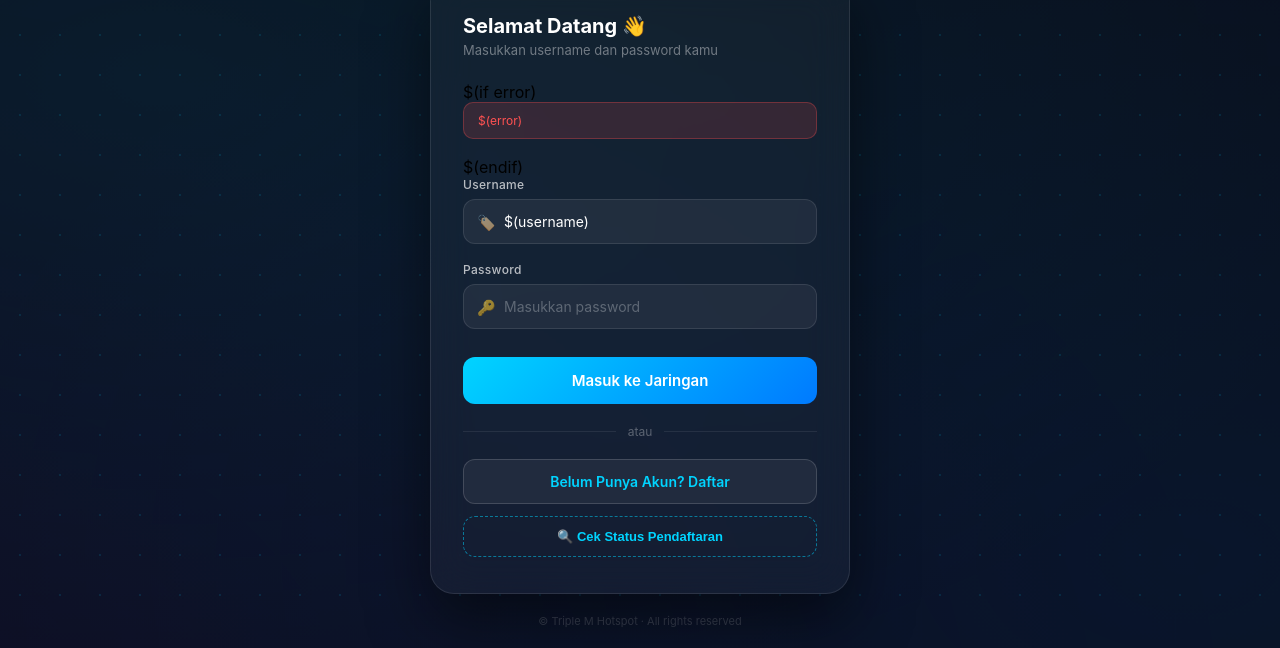
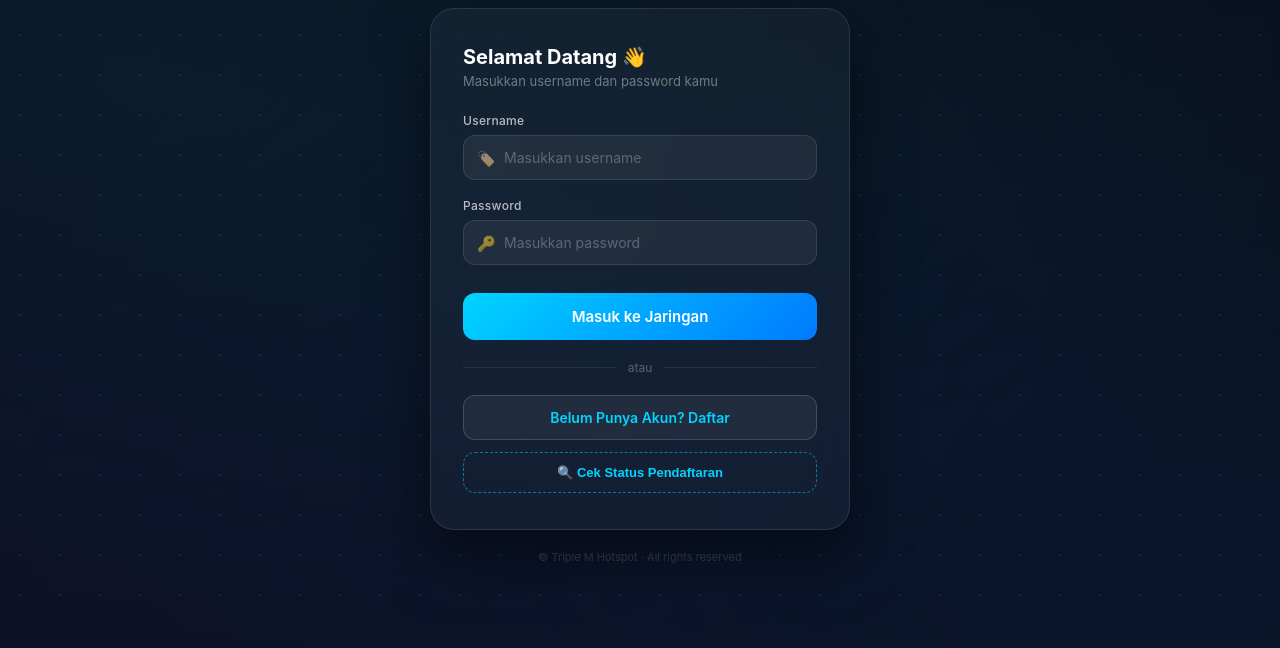
Before and after one commit to morenoM-bit/3m, a website: page public/login.html in a window 1280 px wide. Shown: the part 185-833 px from the top of the page. After the commit the page ends 800 px from the top, so only its background shows below. Drawn offline with Linux system fonts and the light colour scheme.

Commit message:
Update login.html

```diff
--- a/public/login.html
+++ b/public/login.html
@@ -302,11 +302,10 @@
             <div class="card-title">Selamat Datang 👋</div>
             <div class="card-subtitle">Masukkan username dan password kamu</div>
 
-            $(if error)
-            <div class="alert-error" style="display: block;">
-                $(error)
+            <!-- Error Box disembunyikan jika diakses dari web/Vercel -->
+            <div id="errorBox" class="alert-error">
+                <span id="errorMsg">$(error)</span>
             </div>
-            $(endif)
 
             <form name="login" action="$(link-login-only)" method="post">
                 <input type="hidden" name="dst" value="$(link-orig)" />
@@ -360,6 +359,23 @@
     <script>
         const BACKEND_URL = 'https://3m-r3if.vercel.app';
 
+        // Bersihkan teks variabel Mikrotik kalau dibuka di web Vercel
+        window.addEventListener('DOMContentLoaded', () => {
+            const errorMsg = document.getElementById('errorMsg');
+            const usernameInput = document.getElementById('username');
+            const errorBox = document.getElementById('errorBox');
+
+            if (usernameInput.value.includes('$(')) {
+                usernameInput.value = '';
+            }
+
+            if (errorMsg && !errorMsg.innerText.includes('$(') && errorMsg.innerText.trim() !== '') {
+                errorBox.style.display = 'block';
+            } else {
+                errorBox.style.display = 'none';
+            }
+        });
+
         function openStatusModal() {
             document.getElementById('statusModal').style.display = 'flex';
             document.getElementById('statusResultBox').innerHTML = '';
```
